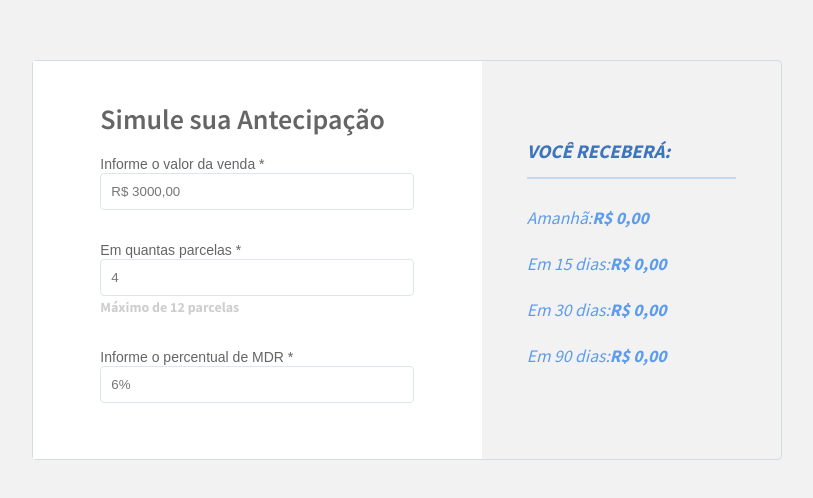
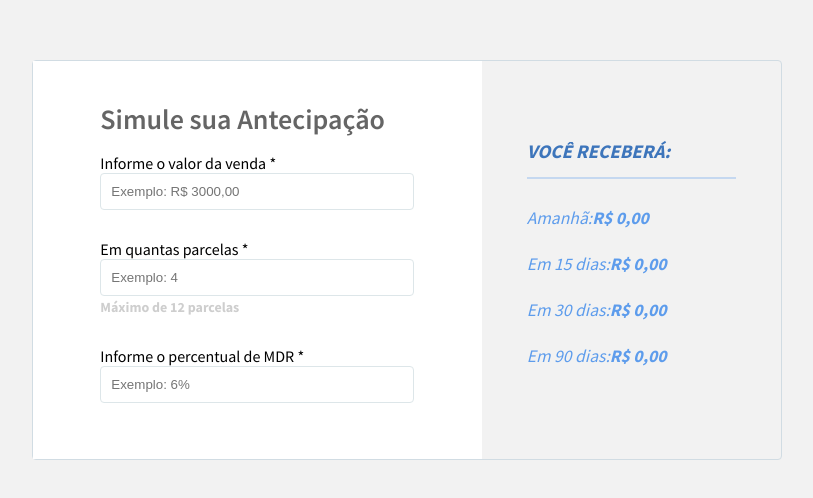
Before and after one commit to letlm/anticipation-calculator, a React (Create React App) app: page / in a window 1280 px wide. Shown: the part 140-638 px from the top of the page, without its empty margins (233-1046 px from the left). Built offline with nearby package versions, Linux system fonts and the light colour scheme.

Commit message:
feature: refatoração dos components de Form e de Input

```diff
--- a/src/components/Form/index.jsx
+++ b/src/components/Form/index.jsx
@@ -4,6 +4,7 @@ import * as yup from "yup";
 import { useContext } from "react";
 import { ApiContext } from "../../provider/ApiProvider";
 import { Container } from "./styles";
+import Input from "../Input";
 
 function FormCalculator() {
   const { insertCalculation } = useContext(ApiContext);
@@ -49,34 +50,29 @@ function FormCalculator() {
       <form onChange={handleSubmit(onSubmitCalculation)}>
         <span>Simule sua Antecipação</span>
         <div className="content">
-          <div>
-            <label>Informe o valor da venda *</label>
-            <input
-              type="number"
-              placeholder="R$ 3000,00"
-              {...register("amount")}
-            />
-            {errors.amount && (
-              <span className="error">{errors.amount.message}</span>
-            )}
-          </div>
-          <div>
-            <label>Em quantas parcelas *</label>
-            <input
-              type="number"
-              placeholder="4"
-              {...register("installments")}
-            />
-            <span className="max">Máximo de 12 parcelas</span>
-            {errors.installments && (
-              <span className="error">{errors.installments.message}</span>
-            )}
-          </div>
-          <div>
-            <label>Informe o percentual de MDR *</label>
-            <input type="number" placeholder="6%" {...register("mdr")} />
-            {errors.mdr && <span className="error">{errors.mdr.message}</span>}
-          </div>
+          <Input
+            label="Informe o valor da venda *"
+            placeholder="Exemplo: R$ 3000,00"
+            register={register}
+            name="amount"
+            error={errors.amount?.message}
+          />
+          <Input
+            label="Em quantas parcelas *"
+            placeholder="Exemplo: 4"
+            register={register}
+            name="installments"
+            error={errors.installments?.message}
+            span="Máximo de 12 parcelas"
+          />
+
+          <Input
+            label="Informe o percentual de MDR *"
+            placeholder="Exemplo: 6%"
+            register={register}
+            name="mdr"
+            error={errors.mdr?.message}
+          />
         </div>
       </form>
     </Container>
--- a/src/components/Form/styles.js
+++ b/src/components/Form/styles.js
@@ -26,33 +26,6 @@ export const Container = styled.section`
       flex-direction: column;
       height: 280px;
       justify-content: space-around;
-
-      input {
-        height: 37px;
-        width: 100%;
-        padding: 10px;
-        border-radius: 4px;
-        border: 1px solid var(--grey-2);
-      }
-
-      label {
-        color: var(--grey-3);
-        font-family: "SourceSansPro", sans-serif;
-        font-size: 14px;
-        text-align: left;
-      }
-
-      .max {
-        font-size: 14px;
-        color: var(--white-3);
-        font-weight: 700;
-      }
-
-      .error {
-        font-size: 14px;
-        color: var(--red);
-        font-weight: 700;
-      }
     }
   }
 `;
--- /dev/null
+++ b/src/components/Input/index.jsx
@@ -0,0 +1,17 @@
+import { Container, Context } from "./styles";
+
+function Input({ label, register, name, error, span, ...rest }) {
+  return (
+    <Container>
+      <section>
+        {label} {!!error && <span className="error">{error}</span>}
+      </section>
+      <Context isError={!!error}>
+        <input {...register(name)} {...rest} />
+      </Context>
+      <span className="max">{span}</span>
+    </Container>
+  );
+}
+
+export default Input;
--- /dev/null
+++ b/src/components/Input/styles.js
@@ -0,0 +1,33 @@
+import styled from "styled-components";
+
+export const Container = styled.div`
+  label {
+    color: var(--grey-3);
+    font-family: "SourceSansPro", sans-serif;
+    font-size: 14px;
+    text-align: left;
+  }
+
+  .error {
+    font-size: 14px;
+    color: var(--red);
+    font-weight: 700;
+  }
+
+  .max {
+    height: 25px;
+    font-size: 14px;
+    color: var(--white-3);
+    font-weight: 700;
+  }
+`;
+
+export const Context = styled.section`
+  input {
+    height: 37px;
+    width: 100%;
+    padding: 10px;
+    border-radius: 4px;
+    border: 1px solid var(--grey-2);
+  }
+`;
```
